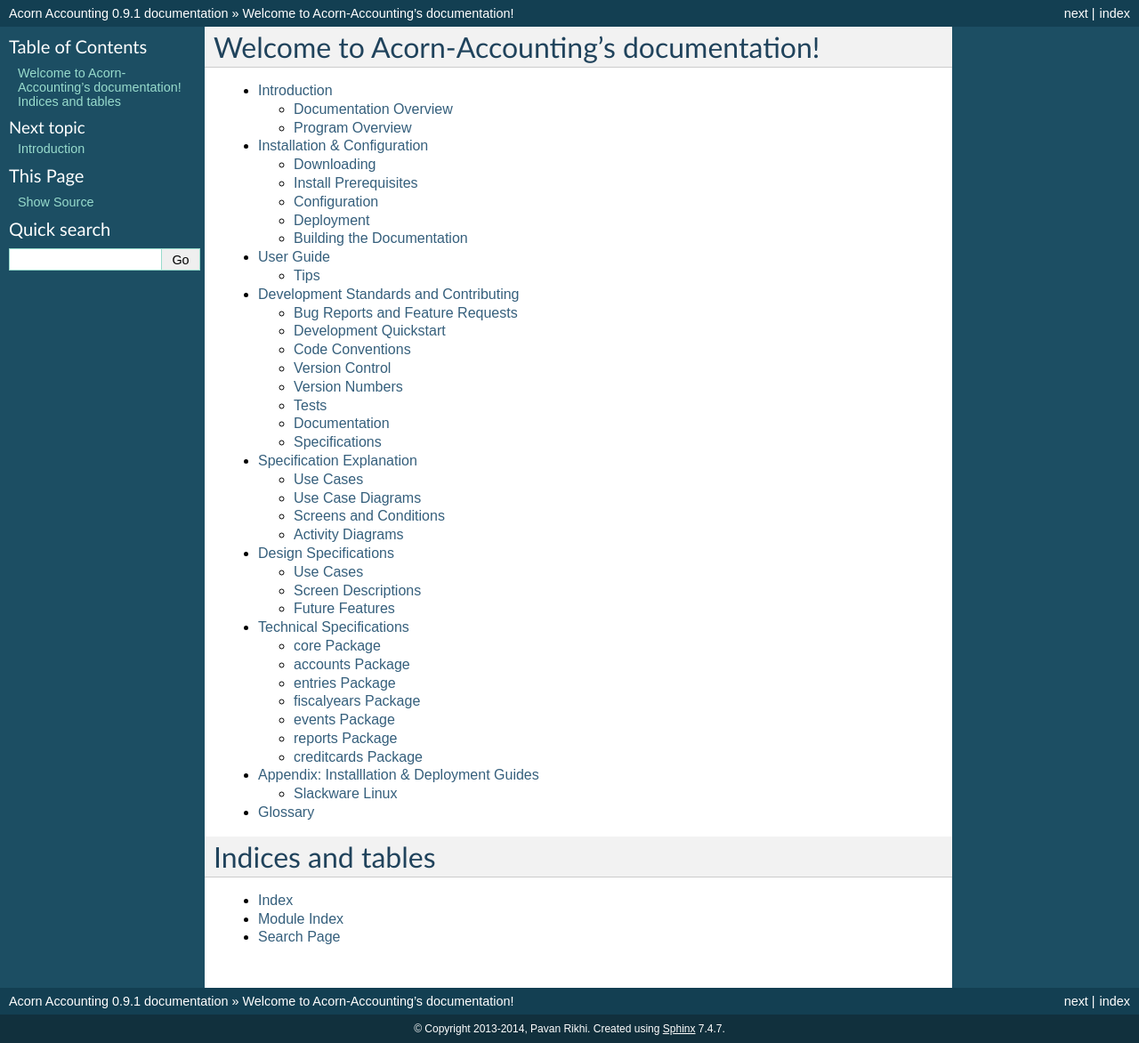
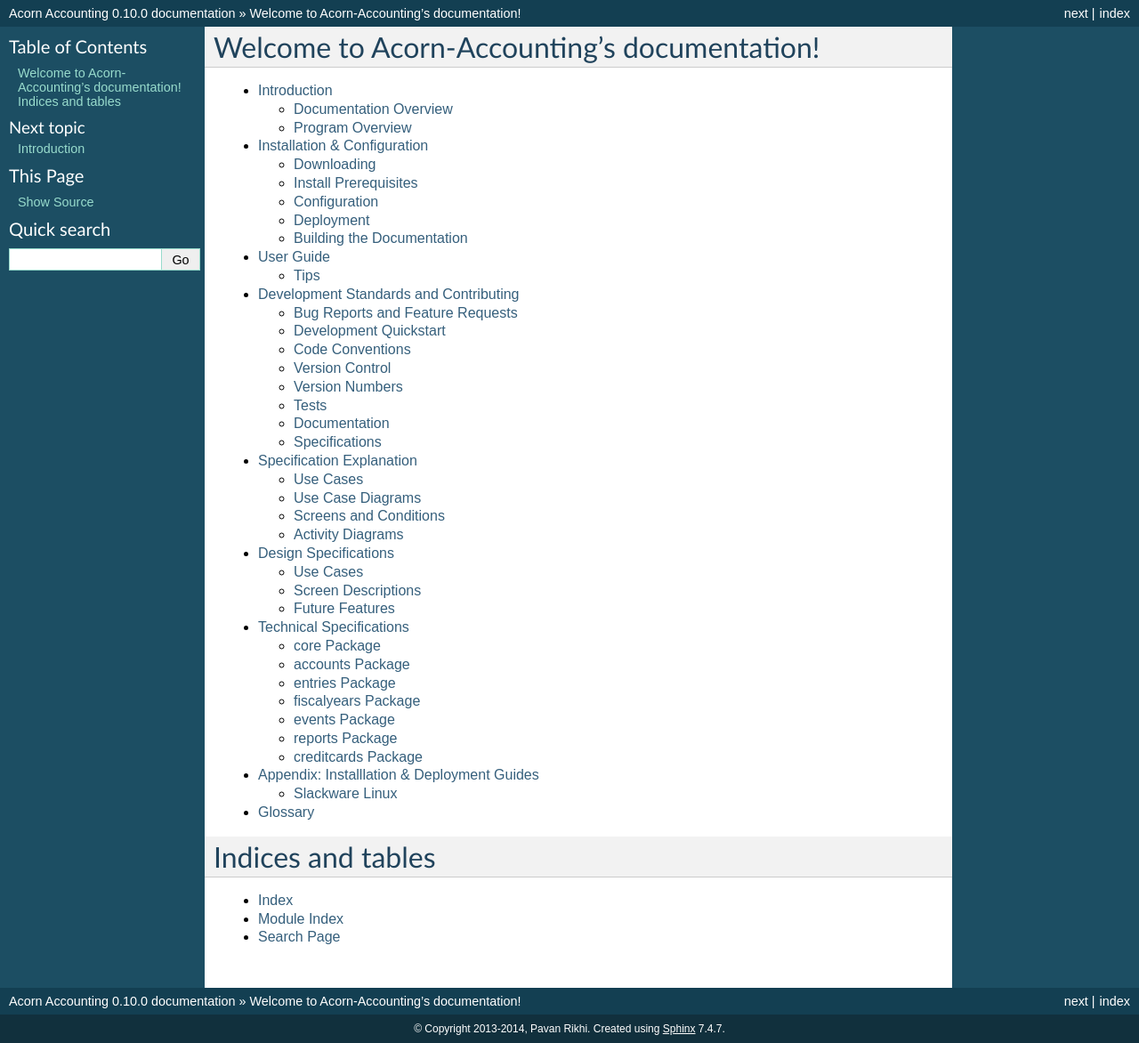
Before and after one commit to prikhi/AcornAccounting, a Sphinx documentation site: the page built from docs/source/index.rst, in a window 1280 px wide and 1172 px high. Shown: the whole window at 89% size. Built offline with Sphinx 7.4.7, drawn with Linux system fonts in a browser that asks for light colours; formulas are drawn with MathJax 3.

Commit message:
Prepare for v0.10.0 Release

```diff
--- a/docs/source/conf.py
+++ b/docs/source/conf.py
@@ -64,9 +64,9 @@
 # built documents.
 #
 # The short X.Y version.
-version = '0.9.1'
+version = '0.10.0'
 # The full version, including alpha/beta/rc tags.
-release = '0.9.1'
+release = '0.10.0'
 
 # The language for content autogenerated by Sphinx. Refer to documentation
 # for a list of supported languages.
--- a/setup.py
+++ b/setup.py
@@ -3,7 +3,7 @@
 
 setup(
     name='AcornAccounting',
-    version='0.9.1',
+    version='0.10.0',
     author='Pavan Rikhi',
     author_email='pavan.rikhi@gmail.com',
     packages=find_packages,
```
